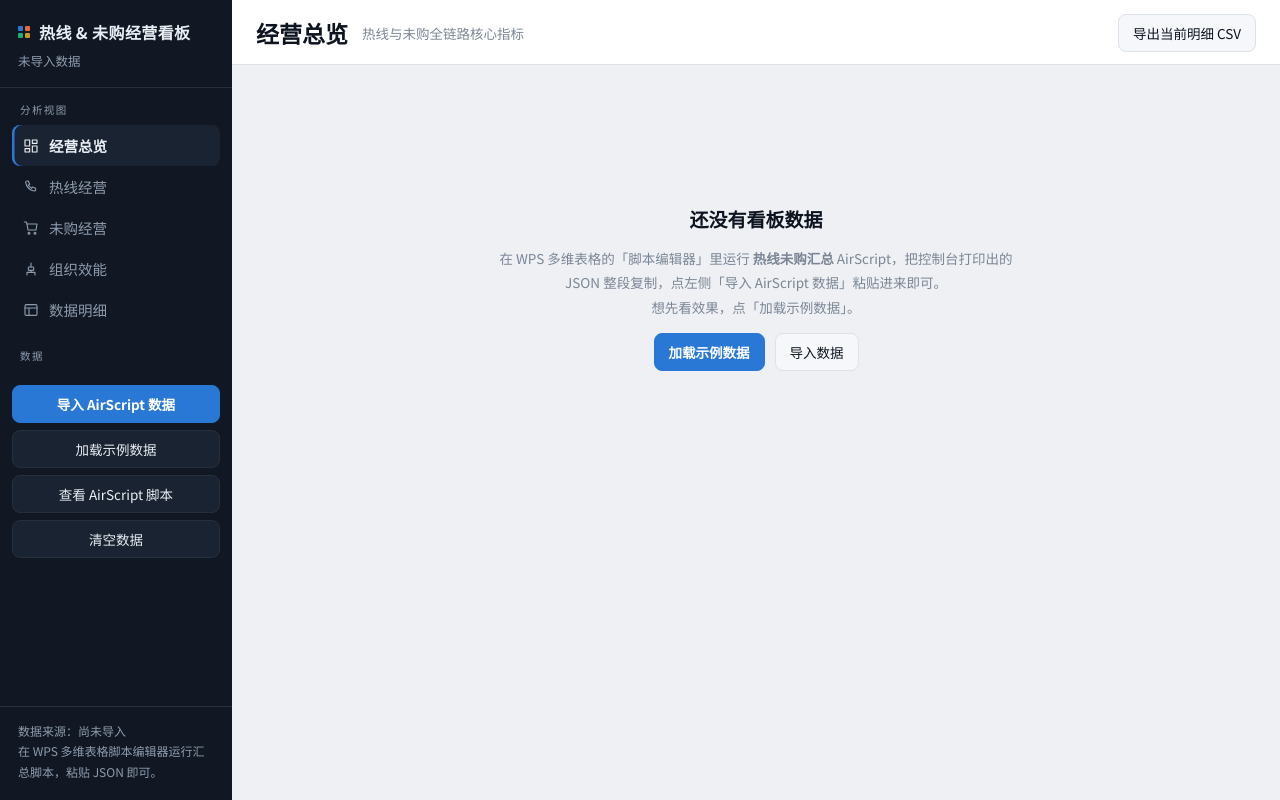
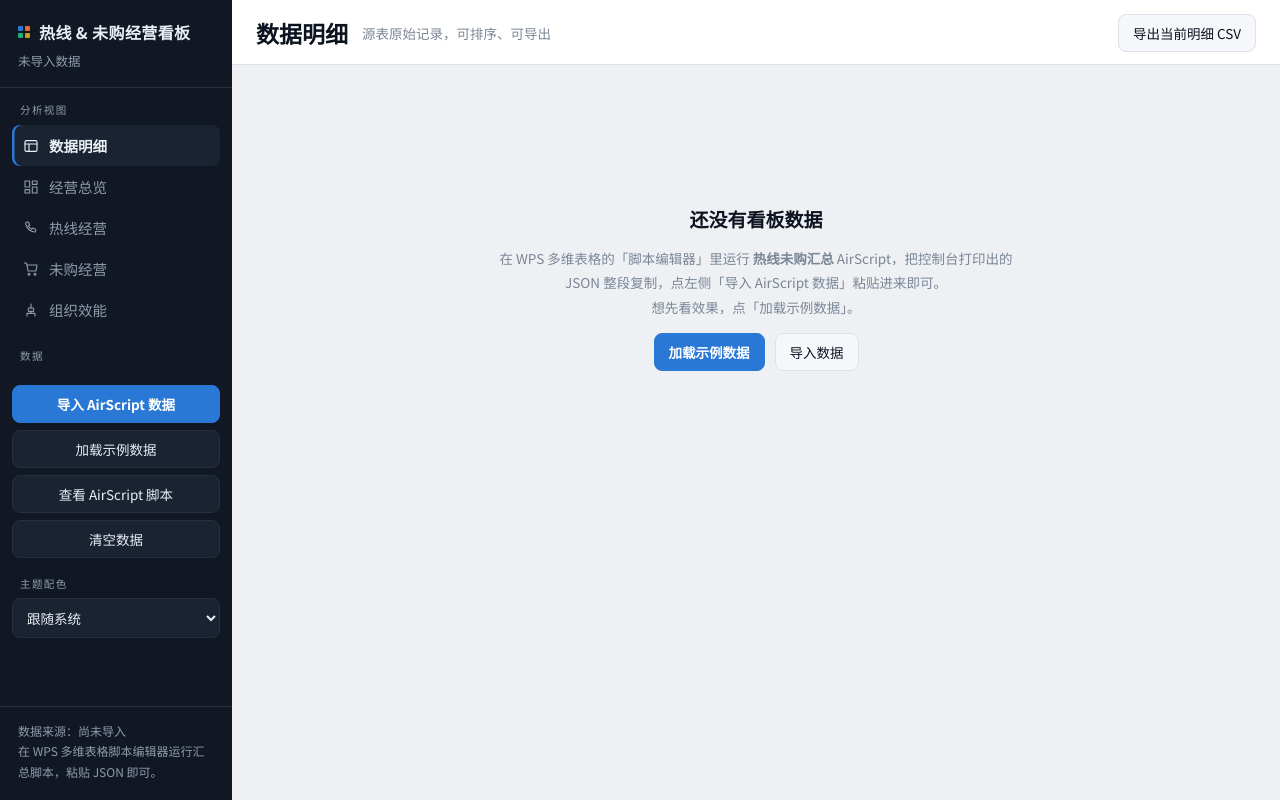
Before and after one commit to ShuaiShuai03/wps-hotline-dashboard, a plain HTML site: page index.html in a window 1280 px wide. Drawn offline with Linux system fonts and the light colour scheme.

Commit message:
feat: add themes and detail-first navigation

```diff
--- a/index.html
+++ b/index.html
@@ -8,6 +8,12 @@
 <link rel="preconnect" href="https://fonts.googleapis.com">
 <link rel="preconnect" href="https://fonts.gstatic.com" crossorigin>
 <link rel="stylesheet" href="https://fonts.googleapis.com/css2?family=Barlow+Condensed:wght@500;600;700&family=Noto+Sans+SC:wght@400;500;700&display=swap">
+<script>
+try{
+  var savedTheme=localStorage.getItem('wps_dashboard_theme');
+  if(savedTheme && savedTheme!=='auto') document.documentElement.setAttribute('data-theme',savedTheme);
+}catch(e){}
+</script>
 <style>
 :root{
   color-scheme: light;
@@ -45,6 +51,39 @@
   --track:#222a35;
   --sh:0 1px 2px rgba(0,0,0,.5),0 12px 28px -20px rgba(0,0,0,.9);
 }
+:root[data-theme="ocean"]{
+  color-scheme: light;
+  --ground:#eaf4f8; --surface:#fdfefe; --surface-2:#f1f8fb; --surface-3:#dcecf2;
+  --line:#c9dde6; --line-2:#9dbbc8;
+  --ink:#102a37; --ink-2:#496774; --ink-3:#708c98;
+  --nav:#0a2d3a; --nav-2:#123f4f; --nav-ink:#eefaff; --nav-ink-2:#9bc2d0; --nav-line:#1c5364;
+  --accent:#087ea4; --accent-soft:#d8eef5;
+  --s1:#087ea4; --s2:#ee7b45; --s3:#15947d; --s4:#7357b3; --s5:#c79a25; --s6:#18a6b8;
+  --good:#16784c; --warn:#a66c00; --crit:#bd4141; --track:#dcecf2;
+  --sh:0 1px 2px rgba(16,42,55,.06),0 12px 28px -20px rgba(16,42,55,.32);
+}
+:root[data-theme="forest"]{
+  color-scheme: light;
+  --ground:#f0f3ed; --surface:#fffefa; --surface-2:#f5f7f0; --surface-3:#e4e9df;
+  --line:#d4ddd0; --line-2:#aebdaf;
+  --ink:#17251a; --ink-2:#536456; --ink-3:#77857a;
+  --nav:#183224; --nav-2:#234531; --nav-ink:#f1f7f0; --nav-ink-2:#a6beaa; --nav-line:#31563e;
+  --accent:#2b7a4b; --accent-soft:#deeee2;
+  --s1:#2b7a4b; --s2:#d87a2f; --s3:#16877b; --s4:#7b5aa6; --s5:#b28b20; --s6:#258ba0;
+  --good:#247044; --warn:#a66c00; --crit:#b43e3e; --track:#e4e9df;
+  --sh:0 1px 2px rgba(23,37,26,.06),0 12px 28px -20px rgba(23,37,26,.3);
+}
+:root[data-theme="sand"]{
+  color-scheme: light;
+  --ground:#f5efe7; --surface:#fffdf9; --surface-2:#faf4ec; --surface-3:#eee2d4;
+  --line:#e4d5c4; --line-2:#cbb39c;
+  --ink:#2d2018; --ink-2:#6c594c; --ink-3:#927d6e;
+  --nav:#35241c; --nav-2:#493229; --nav-ink:#fff6ed; --nav-ink-2:#cbb3a2; --nav-line:#5a4034;
+  --accent:#c35b2b; --accent-soft:#f8dfd1;
+  --s1:#c35b2b; --s2:#d88a24; --s3:#3a8a68; --s4:#8057a6; --s5:#b19120; --s6:#268b9a;
+  --good:#347647; --warn:#a56500; --crit:#b83f3f; --track:#eee2d4;
+  --sh:0 1px 2px rgba(45,32,24,.06),0 12px 28px -20px rgba(45,32,24,.3);
+}
 *{box-sizing:border-box}
 body{margin:0;background:var(--ground);color:var(--ink);font-family:"Noto Sans SC","PingFang SC",system-ui,sans-serif;font-variant-numeric:tabular-nums;-webkit-font-smoothing:antialiased}
 h1,h2,h3{margin:0}
@@ -68,6 +107,10 @@ h1,h2,h3{margin:0}
 .navfoot{margin-top:auto;padding:14px 18px 18px;border-top:1px solid var(--nav-line);font-size:12px;color:var(--nav-ink-2);line-height:1.7;word-break:break-all}
 .navfoot b{color:var(--nav-ink);font-weight:600}
 .navbtns{padding:10px 12px;display:flex;flex-direction:column;gap:7px}
+.themepicker{padding:8px 12px 12px;display:grid;gap:7px}
+.themepicker label{padding:0 8px;font-size:10.5px;letter-spacing:1.4px;color:var(--nav-ink-2)}
+.themepicker select{width:100%;border:1px solid var(--nav-line);border-radius:8px;background:var(--nav-2);color:var(--nav-ink);font:inherit;font-size:13.5px;padding:8px 10px}
+.themepicker select:focus-visible{outline:2px solid var(--accent);outline-offset:2px}
 
 .main{min-width:0;display:flex;flex-direction:column}
 .topbar{background:var(--surface);border-bottom:1px solid var(--line);position:sticky;top:0;z-index:8}
@@ -283,7 +326,11 @@ dialog::backdrop{background:rgba(8,12,18,.55)}
 
     <nav class="navsec">
       <div class="t">分析视图</div>
-      <button class="navitem" data-view="overview" aria-current="true">
+      <button class="navitem" data-view="detail" aria-current="true">
+        <svg viewBox="0 0 24 24"><rect x="3" y="4" width="18" height="16" rx="2"/><path d="M3 9h18M9 9v11"/></svg>
+        数据明细<span class="badge" id="badgeDetail"></span>
+      </button>
+      <button class="navitem" data-view="overview">
         <svg viewBox="0 0 24 24"><rect x="3" y="3" width="7" height="9"/><rect x="14" y="3" width="7" height="5"/><rect x="14" y="12" width="7" height="9"/><rect x="3" y="16" width="7" height="5"/></svg>
         经营总览<span class="badge" id="badgeAll"></span>
       </button>
@@ -299,10 +346,6 @@ dialog::backdrop{background:rgba(8,12,18,.55)}
         <svg viewBox="0 0 24 24"><path d="M12 3v6"/><rect x="8" y="9" width="8" height="5" rx="1"/><path d="M6 21v-4h12v4"/><path d="M12 14v3"/></svg>
         组织效能
       </button>
-      <button class="navitem" data-view="detail">
-        <svg viewBox="0 0 24 24"><rect x="3" y="4" width="18" height="16" rx="2"/><path d="M3 9h18M9 9v11"/></svg>
-        数据明细<span class="badge" id="badgeDetail"></span>
-      </button>
     </nav>
 
     <div class="navsec">
@@ -315,14 +358,26 @@ dialog::backdrop{background:rgba(8,12,18,.55)}
       <button class="btn" id="btnClear">清空数据</button>
     </div>
 
+    <div class="themepicker">
+      <label for="themeSelect">主题配色</label>
+      <select id="themeSelect">
+        <option value="auto">跟随系统</option>
+        <option value="light">清爽明亮</option>
+        <option value="dark">深色夜幕</option>
+        <option value="ocean">海盐蓝</option>
+        <option value="forest">松林绿</option>
+        <option value="sand">暖砂橙</option>
+      </select>
+    </div>
+
     <div class="navfoot" id="navFoot">数据来源：尚未导入<br>在 WPS 多维表格脚本编辑器运行汇总脚本，粘贴 JSON 即可。</div>
   </aside>
 
   <div class="main">
     <div class="topbar">
       <div class="topline">
-        <h1 id="viewTitle">经营总览</h1>
-        <span class="desc" id="viewDesc">热线与未购全链路核心指标</span>
+        <h1 id="viewTitle">数据明细</h1>
+        <span class="desc" id="viewDesc">源表原始记录，可排序、可导出</span>
         <div class="right">
           <button class="btn" id="btnExport">导出当前明细 CSV</button>
         </div>
@@ -1165,7 +1220,20 @@ var DASH = (function(){
   var D = DASH, $ = D.$, num = D.num, sum = D.sum, rate = D.rate, cvar = D.cvar;
   var STORE = 'wps_hotline_dash_v3';
 
-  var state = { rows:[], meta:{}, view:'overview', orgDim:'部门', detailType:'' };
+  var state = { rows:[], meta:{}, view:'detail', orgDim:'部门', detailType:'' };
+
+  var themeSelect = $('themeSelect'), theme = 'auto';
+  try{ theme = localStorage.getItem('wps_dashboard_theme') || 'auto'; }catch(e){}
+  themeSelect.value = theme;
+  if (!themeSelect.value) { theme = 'auto'; themeSelect.value = theme; }
+  if (theme === 'auto') document.documentElement.removeAttribute('data-theme');
+  else document.documentElement.setAttribute('data-theme', theme);
+  themeSelect.addEventListener('change', function(){
+    theme = themeSelect.value;
+    if (theme === 'auto') document.documentElement.removeAttribute('data-theme');
+    else document.documentElement.setAttribute('data-theme', theme);
+    try{ localStorage.setItem('wps_dashboard_theme', theme); }catch(e){}
+  });
 
   /* ============================================================
      脏数据规范化 —— WPS 真实数据里同一列会混着
```
